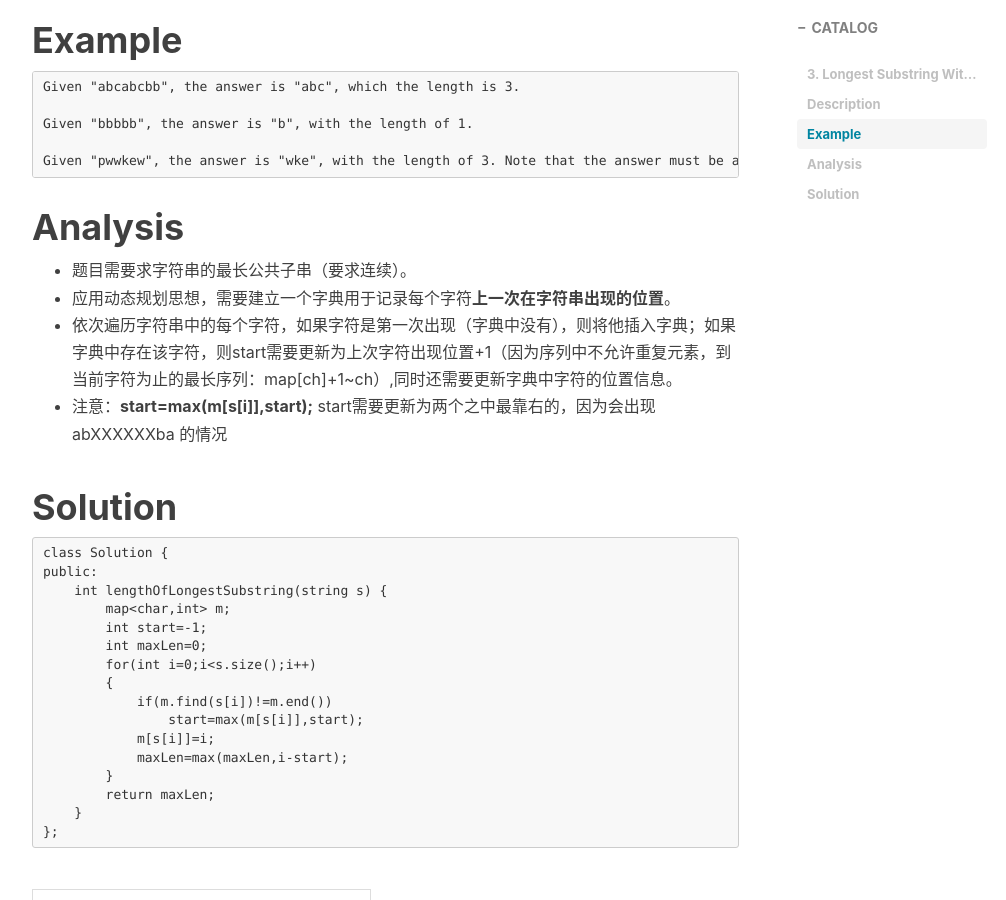
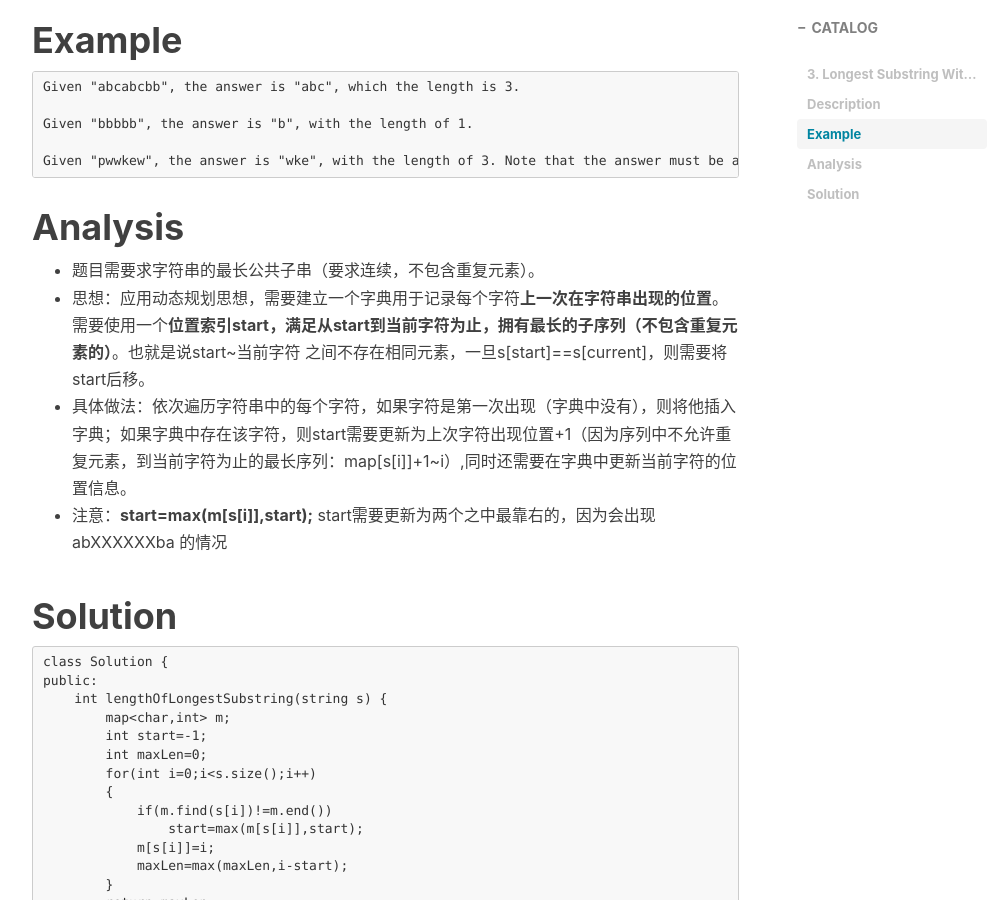
Before and after one commit to alistarhu/alistarhu.github.io, a Jekyll site: the page built from _posts/2018-01-24-LeetCode3-Longest Substring Without Repeating Characters.md, in a window 1280 px wide and 900 px high, scrolled down 842 px. Shown: the whole window, without its empty margins (233-1239 px from the left). Built offline with Jekyll 4.4.1, drawn with Linux system fonts in a browser that asks for light colours; nearby versions of some CDN libraries; comment, search, counter and statistics services are not loaded.

Commit message:
Update 2018-01-24-LeetCode3-Longest Substring Without Repeating Characters.md

````diff
--- a/_posts/2018-01-24-LeetCode3-Longest Substring Without Repeating Characters.md
+++ b/_posts/2018-01-24-LeetCode3-Longest Substring Without Repeating Characters.md
@@ -24,9 +24,9 @@ Given "pwwkew", the answer is "wke", with the length of 3. Note that the answer
 ```
 
 # Analysis
-- 题目需要求字符串的最长公共子串（要求连续）。
-- 应用动态规划思想，需要建立一个字典用于记录每个字符**上一次在字符串出现的位置**。
-- 依次遍历字符串中的每个字符，如果字符是第一次出现（字典中没有），则将他插入字典；如果字典中存在该字符，则start需要更新为上次字符出现位置+1（因为序列中不允许重复元素，到当前字符为止的最长序列：map[ch]+1~ch）,同时还需要更新字典中字符的位置信息。
+- 题目需要求字符串的最长公共子串（要求连续，不包含重复元素）。
+- 思想：应用动态规划思想，需要建立一个字典用于记录每个字符**上一次在字符串出现的位置**。  需要使用一个**位置索引start，满足从start到当前字符为止，拥有最长的子序列（不包含重复元素的）**。也就是说start~当前字符 之间不存在相同元素，一旦s[start]==s[current]，则需要将start后移。
+- 具体做法：依次遍历字符串中的每个字符，如果字符是第一次出现（字典中没有），则将他插入字典；如果字典中存在该字符，则start需要更新为上次字符出现位置+1（因为序列中不允许重复元素，到当前字符为止的最长序列：map[s[i]]+1~i）,同时还需要在字典中更新当前字符的位置信息。
 - 注意：**start=max(m[s[i]],start);** start需要更新为两个之中最靠右的，因为会出现 abXXXXXXba 的情况
 
 # Solution
````
